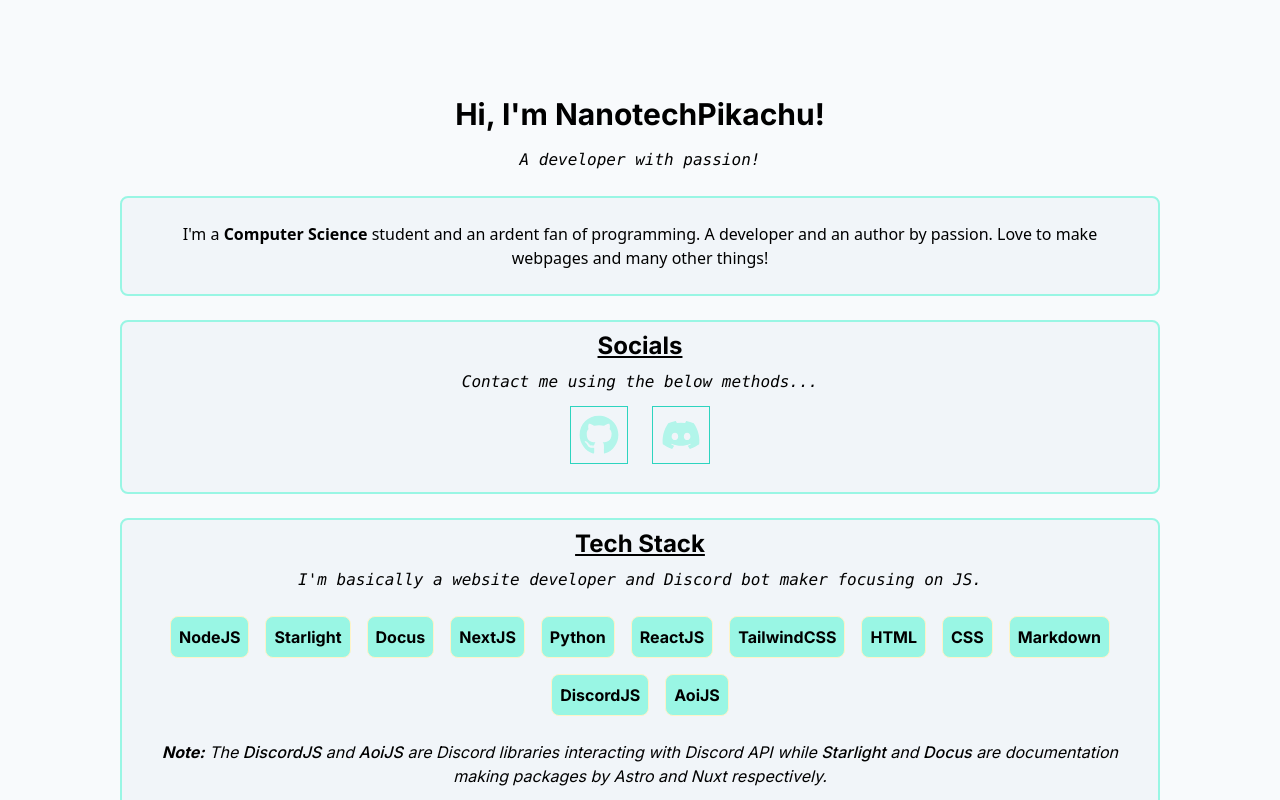
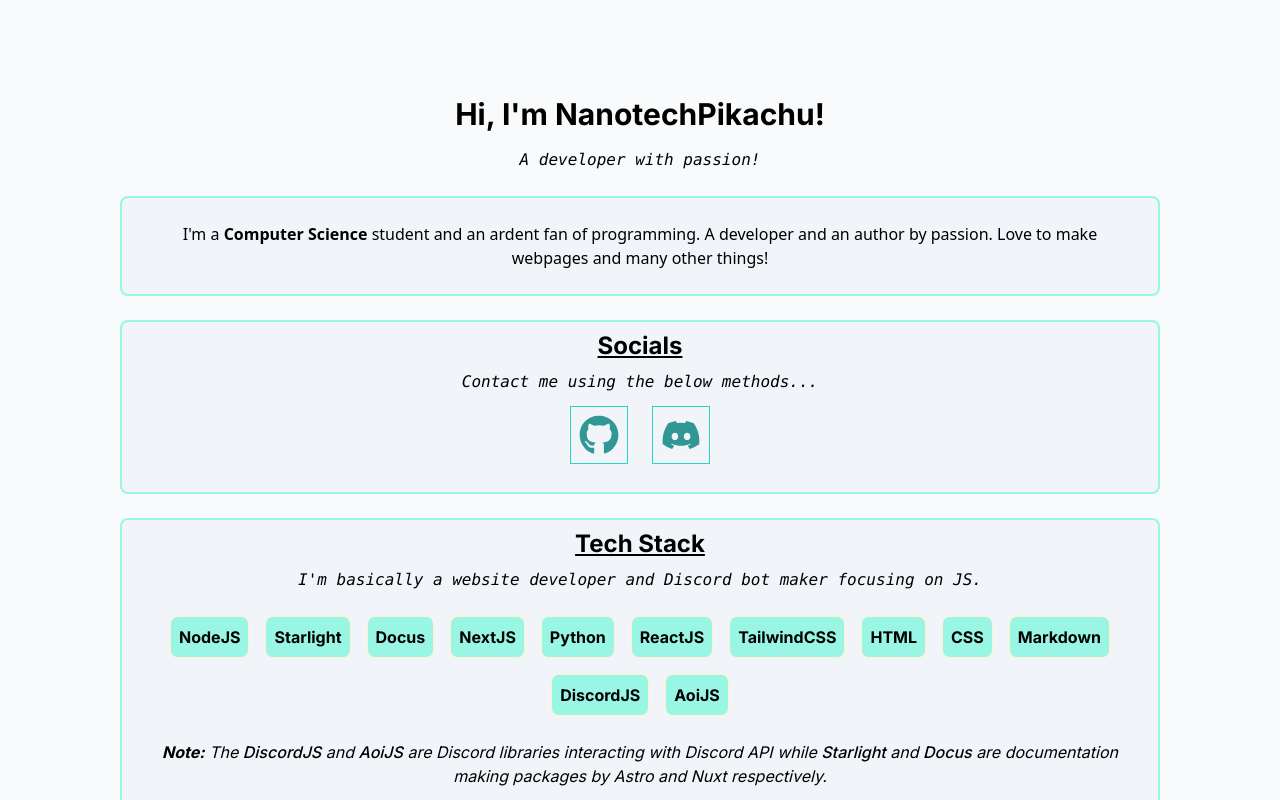
Before and after one commit to NanotechPikachu/Portfolio, a Next.js app: page / in a window 1280 px wide. Shown: the top 800 px of the page. Built offline with nearby package versions, Linux system fonts and the light colour scheme.

Commit message:
Update ProfileLinks.jsx

```diff
--- a/src/components/ProfileLinks.jsx
+++ b/src/components/ProfileLinks.jsx
@@ -8,7 +8,7 @@ import { FaGithub, FaDiscord } from 'react-icons/fa';
 function Git() {
   return (
     <>
-    <FaGithub size="40px" color="#b2f5ea" />
+    <FaGithub size="40px" color="#319795" />
     </>
   )
 }
@@ -16,7 +16,7 @@ function Git() {
 function Discord() {
   return (
     <>
-    <FaDiscord size="40px" color="#b2f5ea" />
+    <FaDiscord size="40px" color="#319795" />
     </>
   )
 }
```
